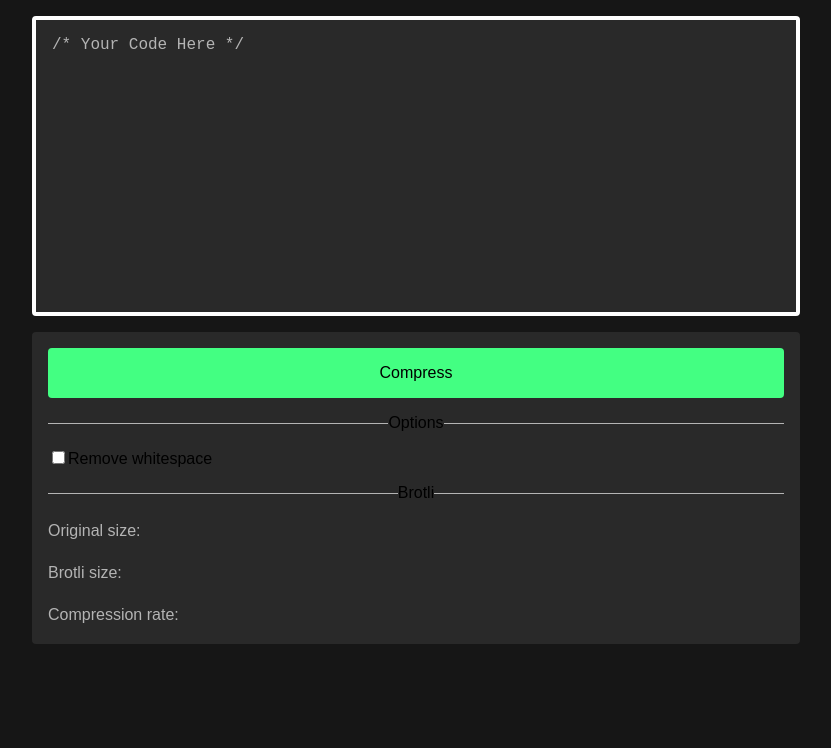
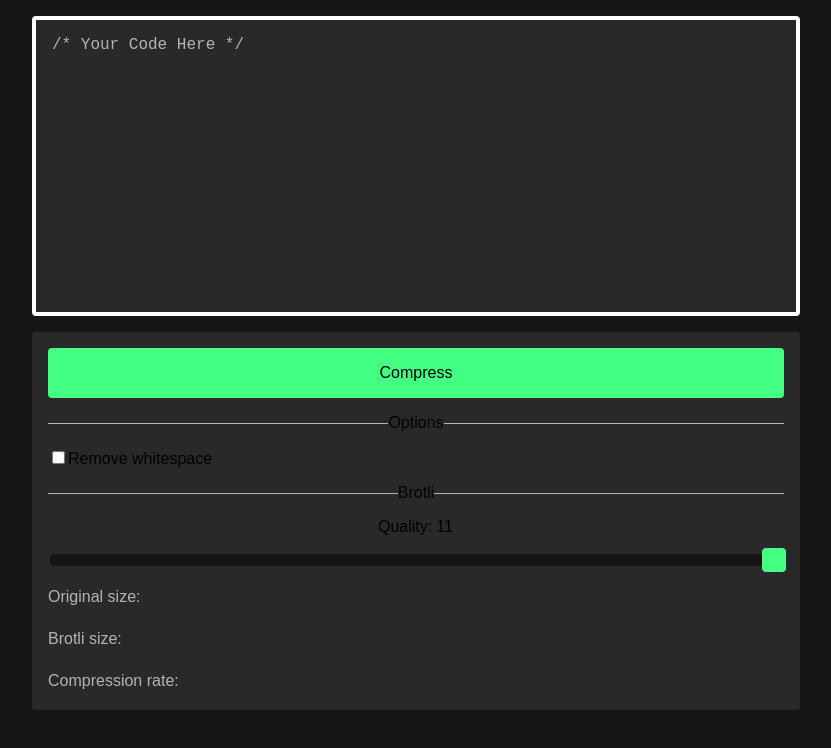
Before and after one commit to Brazy4L/brotli-online, a Nuxt app: page / in a window 1280 px wide. Shown: the top 748 px of the page, without its empty margins (224-1055 px from the left). Built offline with nearby package versions, Linux system fonts and the light colour scheme.

Commit message:
Add quality slider

```diff
--- a/app.vue
+++ b/app.vue
@@ -13,6 +13,7 @@ const brotliSize = ref("");
 const compressionRate = ref("");
 const compressionPercentage = ref("");
 const removeWhitespace = ref(false);
+const brotliQuality = ref(11);
 
 const byteLengthUtf8 = (str) => new Blob([str]).size;
 
@@ -32,11 +33,12 @@ async function getCompressedSizeInputText() {
   if (!inputText.value) {
     return;
   }
+  const brotliQualityNumber = parseFloat(brotliQuality.value);
   const inputTextNoWhitespace = inputText.value.replace(/\s/g, "");
 
   const textEncoder = new TextEncoder();
   const encodedInputText = textEncoder.encode(removeWhitespace.value ? inputTextNoWhitespace : inputText.value);
-  const compressedInputText = await compress(encodedInputText);
+  const compressedInputText = await compress(encodedInputText, { quality: brotliQualityNumber });
   const compressedInputTextSize = compressedInputText.length;
 
   const inputTextSize = byteLengthUtf8(removeWhitespace.value ? inputTextNoWhitespace : inputText.value);
@@ -67,6 +69,10 @@ async function getCompressedSizeInputText() {
       <div class="heading-heading">Brotli</div>
       <div class="heading-line"></div>
     </div>
+    <div class="quality">
+      <span>Quality:</span><span class="quality-span">{{ brotliQuality }}</span>
+    </div>
+    <input type="range" min="0" max="11" class="slider" v-model="brotliQuality" />
     <div class="line">
       <span class="subtext">Original size:</span>{{ " " }}
       <span class="text" v-if="originalSize">{{ originalSize }}</span>
@@ -108,7 +114,7 @@ body {
   padding: 0 16px;
   display: flex;
   flex-direction: column;
-  gap: 1rem;
+  gap: 16px;
 }
 
 textarea {
@@ -177,6 +183,42 @@ button:focus-visible {
   min-width: fit-content;
 }
 
+.quality {
+  display: flex;
+  justify-content: center;
+  gap: 4px;
+}
+
+.quality-span {
+  min-width: 17.8px;
+}
+
+.slider {
+  appearance: none;
+  width: 100%;
+  height: 12px;
+  border-radius: 4px;
+  background-color: #161616;
+}
+
+.slider::-webkit-slider-thumb {
+  appearance: none;
+  width: 24px;
+  height: 24px;
+  border-radius: 4px;
+  background-color: #43ff82;
+  cursor: pointer;
+}
+
+.slider::-moz-range-thumb {
+  border: 0;
+  width: 24px;
+  height: 24px;
+  border-radius: 4px;
+  background-color: #43ff82;
+  cursor: pointer;
+}
+
 .line {
   min-height: 26px;
   display: flex;
```
